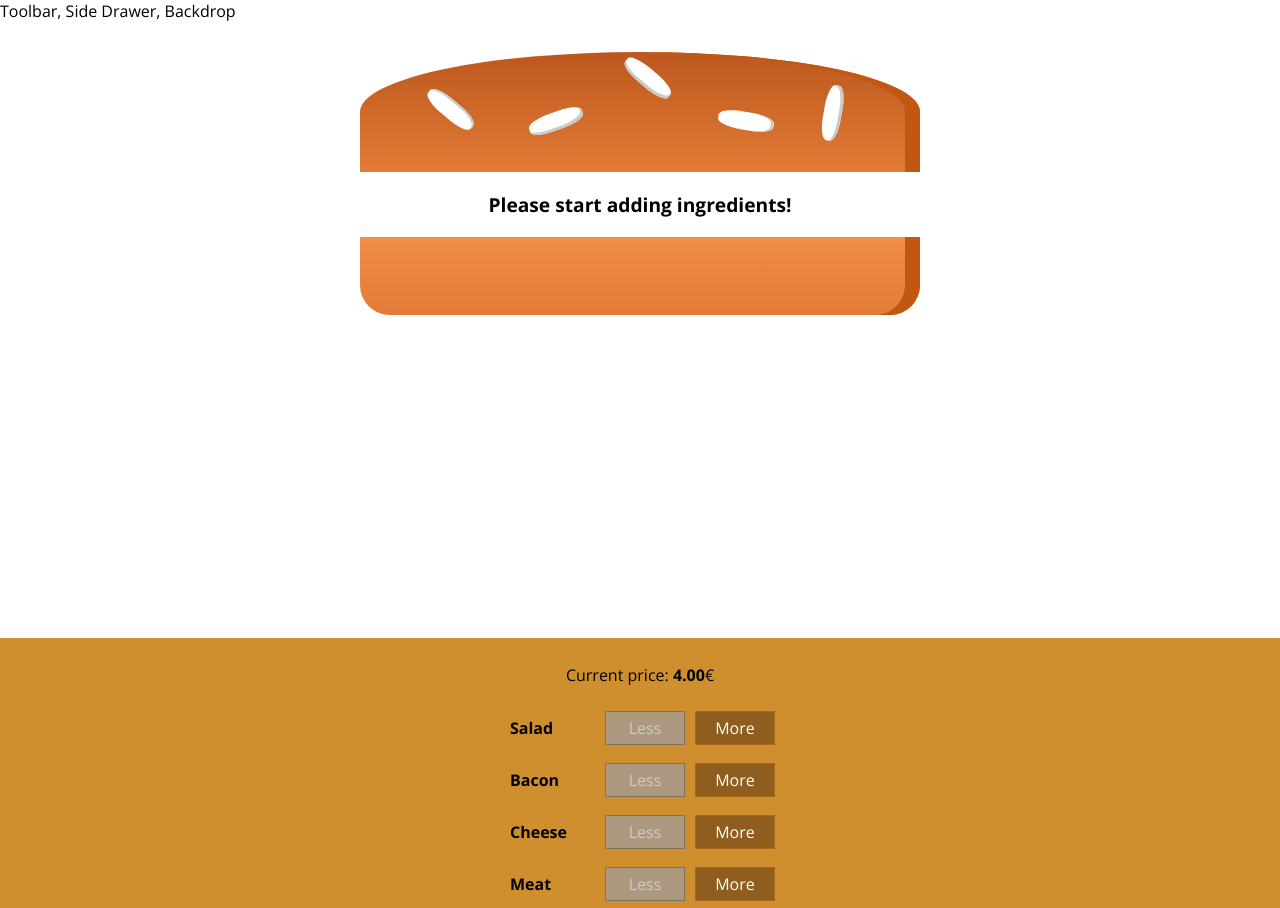
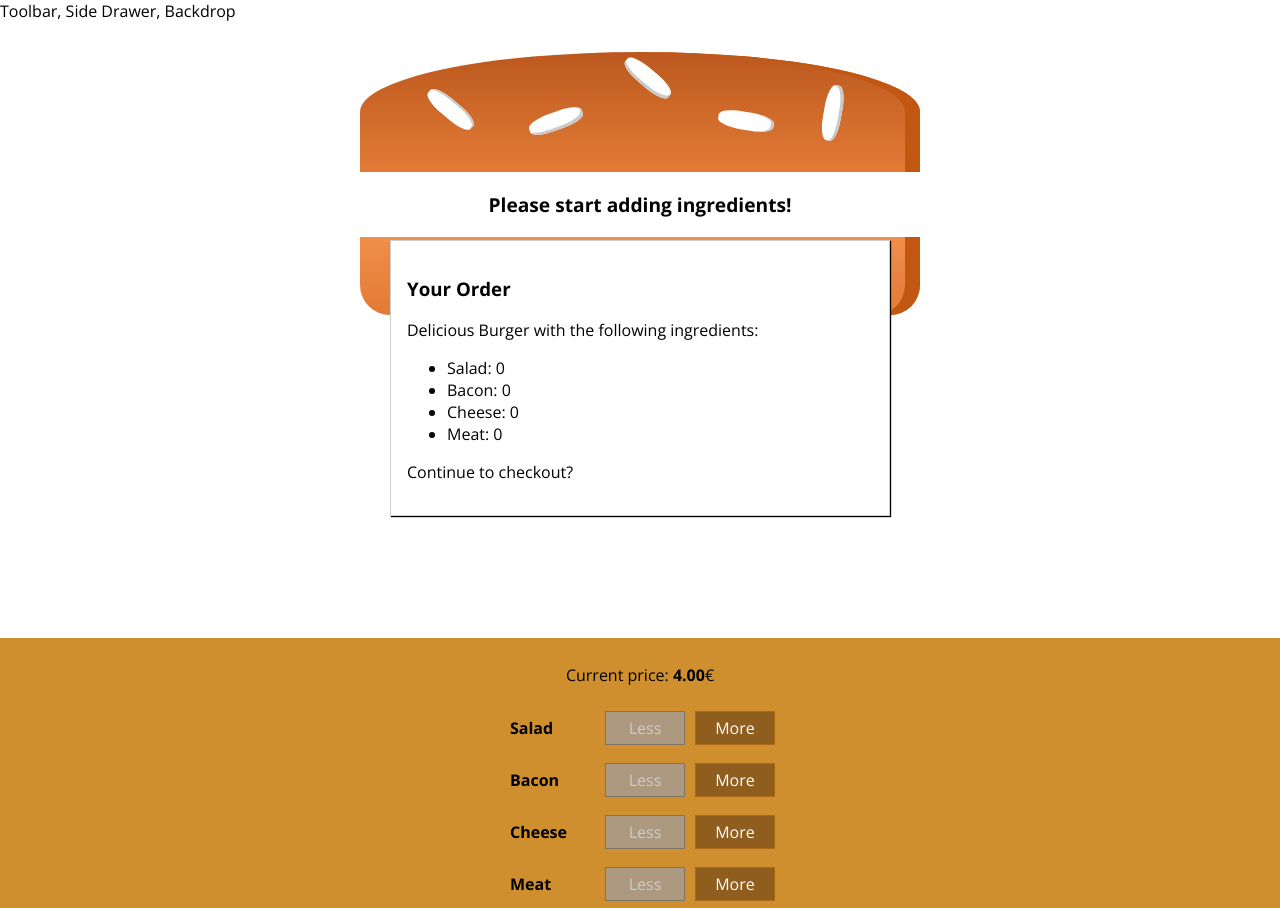
Before and after one commit to Lukasring/Burger-builder, a React (Create React App) app: page / in a window 1280 px wide. Shown: the top 908 px of the page. Built offline with nearby package versions, Linux system fonts and the light colour scheme.

Commit message:
added modal

```diff
--- a/src/components/Burger/BuildControls/BuildControls.js
+++ b/src/components/Burger/BuildControls/BuildControls.js
@@ -23,7 +23,9 @@
         disabled={props.disabled[control.type]}
       />
     ))}
-    <button>ORDER NOW</button>
+    <button className={classes.OrderButton} disabled={!props.purchasable}>
+      ORDER NOW
+    </button>
   </div>
 );
 
--- a/src/components/Burger/BuildControls/BuildControls.module.css
+++ b/src/components/Burger/BuildControls/BuildControls.module.css
@@ -8,3 +8,45 @@
   margin: auto;
   padding: 10px 0;
 }
+
+.OrderButton {
+  background-color: #dad735;
+  outline: none;
+  cursor: pointer;
+  border: 1px solid #966909;
+  color: #966909;
+  font-family: inherit;
+  font-size: 1.2em;
+  padding: 15px 30px;
+  box-shadow: 2px 2px 2px #966909;
+}
+
+.OrderButton:hover,
+.OrderButton:active {
+  background-color: #a0db41;
+  border: 1px solid #966909;
+  color: #966909;
+}
+
+.OrderButton:disabled {
+  background-color: #c7c6c6;
+  cursor: not-allowed;
+  border: 1px solid #ccc;
+  color: #888888;
+}
+
+.OrderButton:not(:disabled) {
+  animation: enable 0.3s linear;
+}
+
+@keyframes enable {
+  0% {
+    transform: scale(1);
+  }
+  60% {
+    transform: scale(1.1);
+  }
+  100% {
+    transform: scale(1);
+  }
+}
--- /dev/null
+++ b/src/components/Burger/OrderSummary/OrderSummary.js
@@ -0,0 +1,22 @@
+import React from "react";
+import Aux from "../../../hoc/Auxilary";
+
+const orderSummary = (props) => {
+  const ingredientSummary = Object.keys(props.ingredients).map((igKey) => (
+    <li key={igKey}>
+      <span style={{ textTransform: "capitalize" }}>{igKey}</span>:{" "}
+      {props.ingredients[igKey]}
+    </li>
+  ));
+
+  return (
+    <Aux>
+      <h3>Your Order</h3>
+      <p>Delicious Burger with the following ingredients:</p>
+      <ul>{ingredientSummary}</ul>
+      <p>Continue to checkout?</p>
+    </Aux>
+  );
+};
+
+export default orderSummary;
--- /dev/null
+++ b/src/components/UI/Modal/Modal.js
@@ -0,0 +1,6 @@
+import React from "react";
+import classes from "./Modal.module.css";
+
+const modal = (props) => <div className={classes.Modal}>{props.children}</div>;
+
+export default modal;
--- /dev/null
+++ b/src/components/UI/Modal/Modal.module.css
@@ -0,0 +1,20 @@
+.Modal {
+  position: fixed;
+  z-index: 500;
+  background-color: white;
+  width: 70%;
+  border: 1px solid #ccc;
+  box-shadow: 1px 1px 1px black;
+  padding: 16px;
+  left: 15%;
+  top: 30%;
+  box-sizing: border-box;
+  transition: all 0.3s ease-out;
+}
+
+@media (min-width: 600px) {
+  .Modal {
+    width: 500px;
+    left: calc(50% - 250px);
+  }
+}
--- a/src/containers/BurgerBuilder/BurgerBuilder.js
+++ b/src/containers/BurgerBuilder/BurgerBuilder.js
@@ -2,6 +2,8 @@
 import Aux from "../../hoc/Auxilary";
 import Burger from "../../components/Burger/Burger";
 import BuildControls from "../../components/Burger/BuildControls/BuildControls";
+import Modal from "../../components/UI/Modal/Modal";
+import OrderSummary from "../../components/Burger/OrderSummary/OrderSummary";
 
 const INGREDIENT_PRICES = {
   salad: 0.5,
@@ -19,6 +21,15 @@
       meat: 0,
     },
     totalPrice: 4,
+    purchasable: false,
+  };
+
+  updatePurchaseState = (ingredients) => {
+    // const ingredients = { ...this.state.ingredients };
+    const isPurchasable = Object.values(ingredients).some(
+      (amount) => amount > 0
+    );
+    this.setState({ purchasable: isPurchasable });
   };
 
   addIngredientHandler = (type) => {
@@ -34,6 +45,7 @@
       totalPrice: updatedPrice,
       ingredients: updatedIngredients,
     });
+    this.updatePurchaseState(updatedIngredients);
   };
 
   removeIngredientHandler = (type) => {
@@ -52,6 +64,7 @@
       totalPrice: updatedPrice,
       ingredients: updatedIngredients,
     });
+    this.updatePurchaseState(updatedIngredients);
   };
 
   render() {
@@ -63,12 +76,16 @@
     }
     return (
       <Aux>
+        <Modal>
+          <OrderSummary ingredients={this.state.ingredients} />
+        </Modal>
         <Burger ingredients={this.state.ingredients} />
         <BuildControls
           price={this.state.totalPrice}
           ingredientAdded={this.addIngredientHandler}
           ingredientRemoved={this.removeIngredientHandler}
           disabled={disabledInfo}
+          purchasable={this.state.purchasable}
         />
       </Aux>
     );
```
Also changed, not shown: src/components/UI/Backdrop/Backdrop.js (added).
